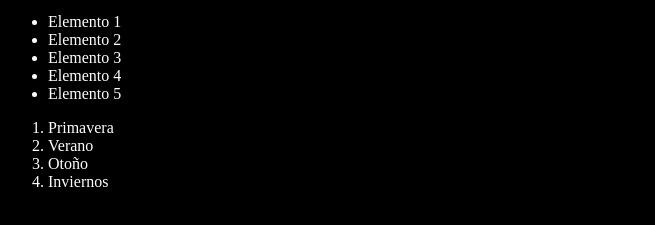
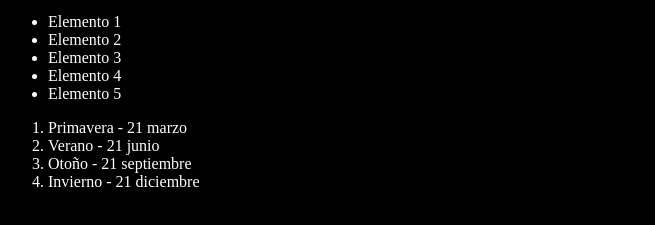
Before and after one commit to jeanpiav/youtube-git, a plain HTML site: page index.html in a window 1280 px wide. Shown: the part 101-326 px from the top of the page, without its empty margins (0-655 px from the left). Drawn offline with Linux system fonts and the light colour scheme.

Commit message:
Resolviendo conflicto en estaciones del año y fechas de inicio

```diff
--- a/index.html
+++ b/index.html
@@ -20,10 +20,10 @@
     <li>Elemento 5</li>
   </ul>
   <ol>
-    <li>Primavera</li>
-    <li>Verano</li>
-    <li>Otoño</li>
-    <li>Inviernos</li>
+    <li>Primavera - 21 marzo</li>
+    <li>Verano - 21 junio</li>
+    <li>Otoño - 21 septiembre</li>
+    <li>Invierno - 21 diciembre</li>
   </ol>
   <script src="index.js"></script>
 </body>
```
